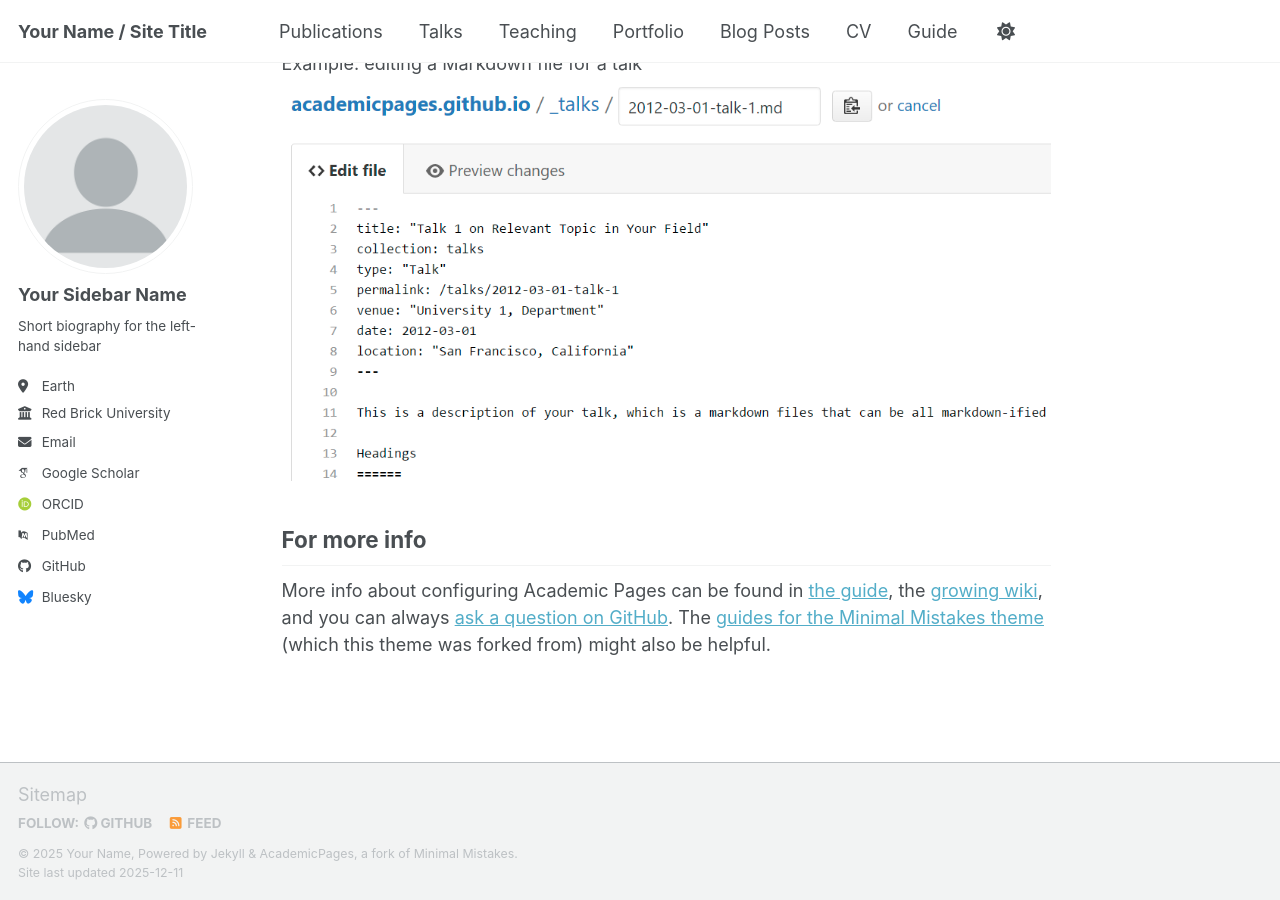
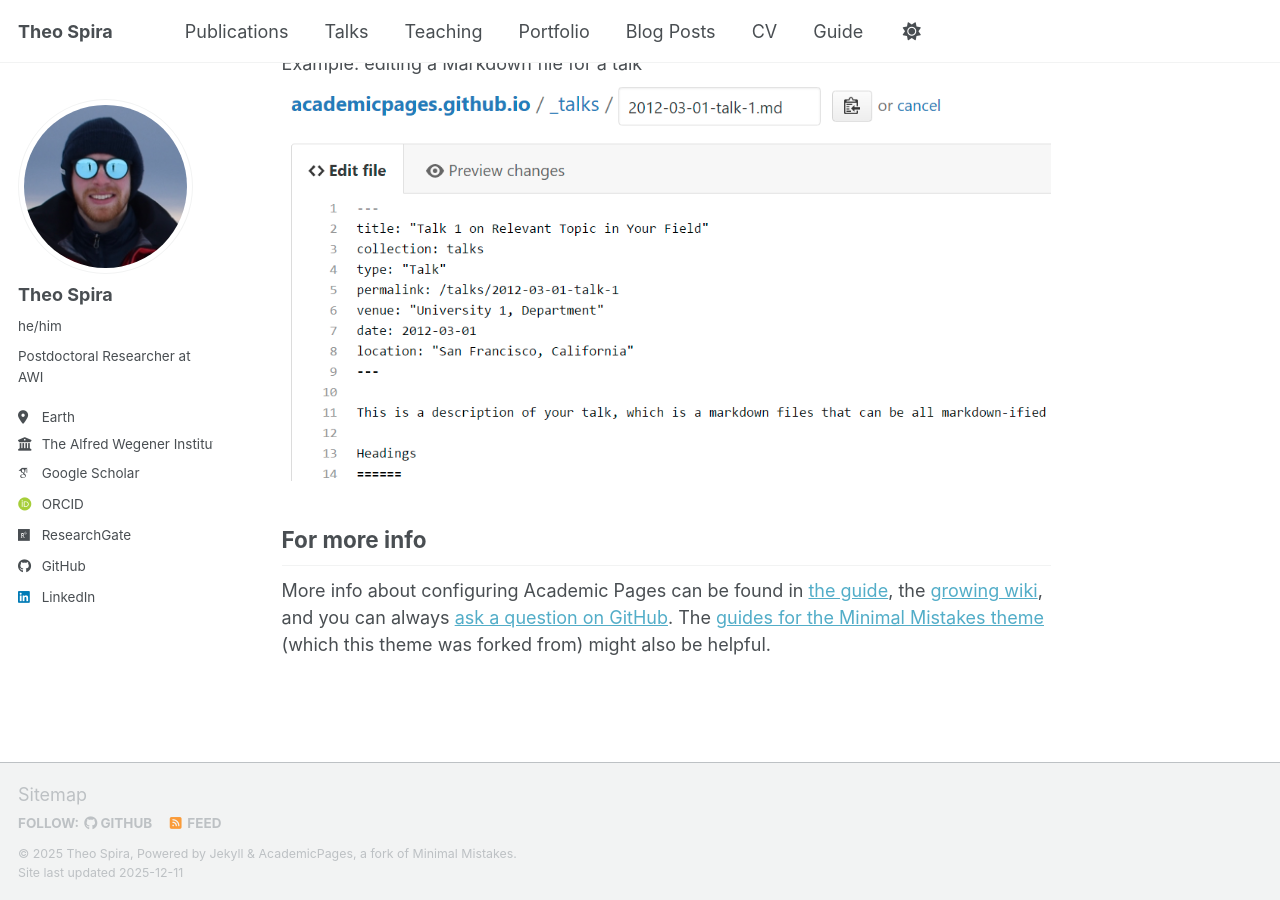
Before and after one commit to theospira/theos-academic-website, a Jekyll site: the page built from _pages/about.md, in a window 1280 px wide and 900 px high, scrolled down 2718 px. Built offline with Jekyll 4.4.1, drawn with Linux system fonts in a browser that asks for light colours; some web fonts are replaced; a script bundle is joined from its source files by our own code; library files that are not in the unit come from our copies.

Commit message:
initial changes to webpage

```diff
--- a/_config.yml
+++ b/_config.yml
@@ -7,11 +7,11 @@
 # server process.
 
 # Basic Site Settings
-locale                   : "en-US"
+locale                   : "en-GB"
 site_theme               : "default" # Currently available options are "default", "air"
-title                    : "Your Name / Site Title"
+title                    : "Theo Spira"
 title_separator          : "-"
-name                     : &name "Your Name"
+name                     : &name "Theo Spira"
 description              : &description "Your Name's academic portfolio"   # Update this with a general description of your site, this is the default if not overridden by a page
 url                      : https://academicpages.github.io # The base hostname & protocol for your site e.g. "https://[your GitHub username].github.io",
                                                            # or if you already have some other page hosted on Github then use "https://[your GitHub username].github.io/[Your Repo Name]"
@@ -23,26 +23,26 @@ repository               : "academicpages/academicpages.github.io"
 #               Additional customization can be done by editing /_includes/author-profile.html
 author:
   # Biographic information
-  avatar           : "profile.png"
-  name             : "Your Sidebar Name"
-  pronouns         : # example: "she/her"
-  bio              : "Short biography for the left-hand sidebar"
+  avatar           : "TS-AA_headshot-closer.jpeg"
+  name             : "Theo Spira"
+  pronouns         : "he/him"
+  bio              : "Postdoctoral Researcher at AWI"
   location         : "Earth"
-  employer         : "Red Brick University"
+  employer         : "The Alfred Wegener Institute,"
   uri              : # URL
-  email            : "none@example.org"
+  email            : # "none@example.org"
 
   # Academic websites
   academia         : # URL
   arxiv            : # URL - Update with the correct link to your profile
-  googlescholar    : "https://scholar.google.com/citations?user=PS_CX0AAAAAJ"
+  googlescholar    : "https://scholar.google.com/citations?user=JLFlpiwAAAAJ&hl"
   inspire-hep      : # URL
   impactstory      : # URL
-  orcid            : "https://orcid.org/yourorcidurl"
+  orcid            : "https://orcid.org/0009-0008-8183-8775"
   semantic         : # URL
   ssrn             : # URL
-  pubmed           : "https://www.ncbi.nlm.nih.gov/pubmed/?term=john+snow"
-  researchgate     : # URL
+  pubmed           : #"https://www.ncbi.nlm.nih.gov/pubmed/?term=john+snow"
+  researchgate     : "https://www.researchgate.net/profile/Theo-Spira"
   scopus           : # URL
   zotero           : # URL
 
@@ -57,7 +57,7 @@ author:
 
   # Social media
   artstation       : # Username
-  bluesky          : "bsky.app" # Replace this with you Bluesky username
+  bluesky          : #"bsky.app" # Replace this with you Bluesky username
   facebook         : # Username
   flickr           : # Username
   foursquare       : # Username
@@ -66,7 +66,7 @@ author:
   keybase          : # Username
   instagram        : # Username
   lastfm           : # Username
-  linkedin         : # Username
+  linkedin         :  "https://www.linkedin.com/in/theospira/"
   mastodon         : # URL
   medium           : # URL
   pinterest        : # Username
```
